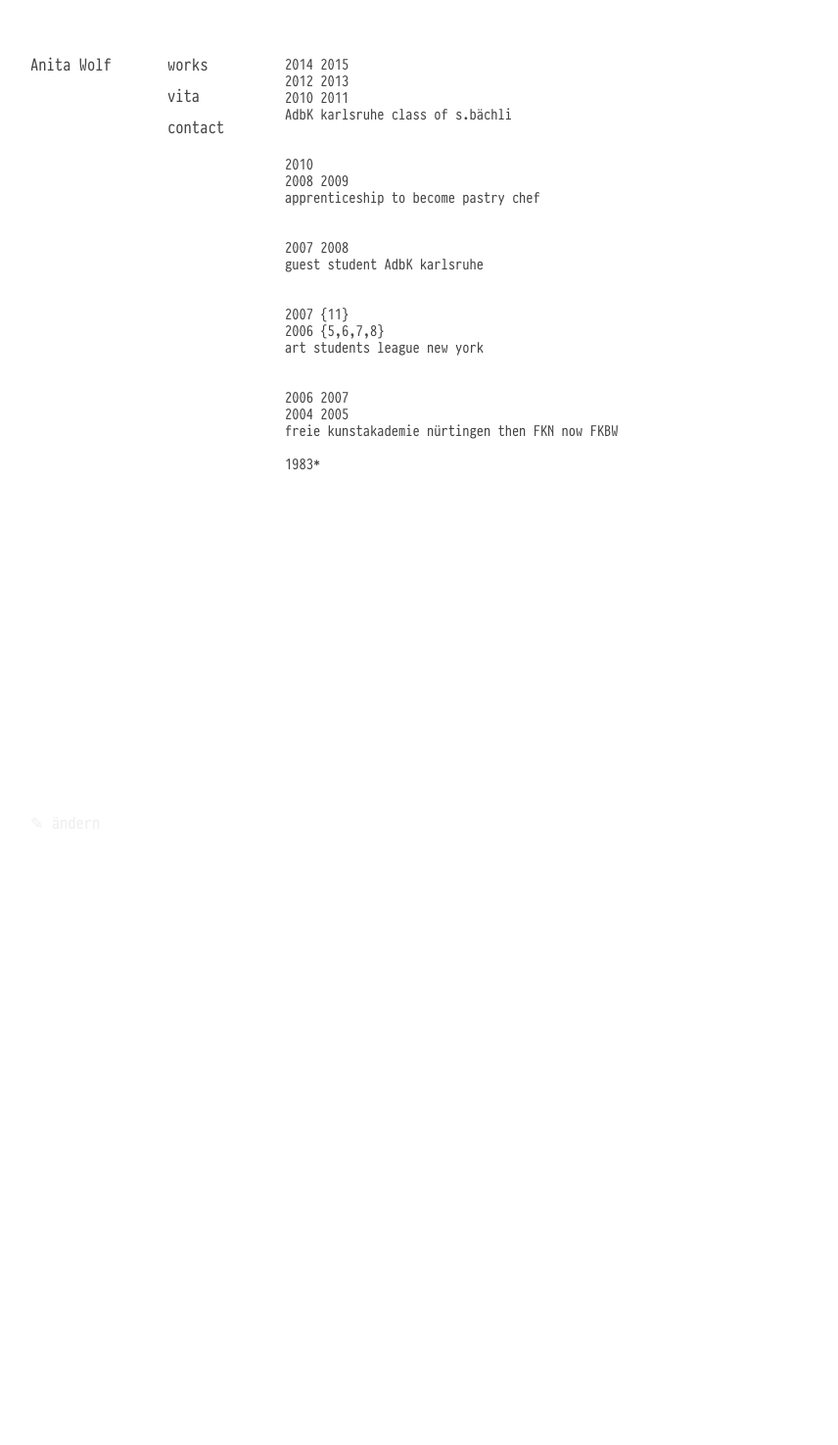
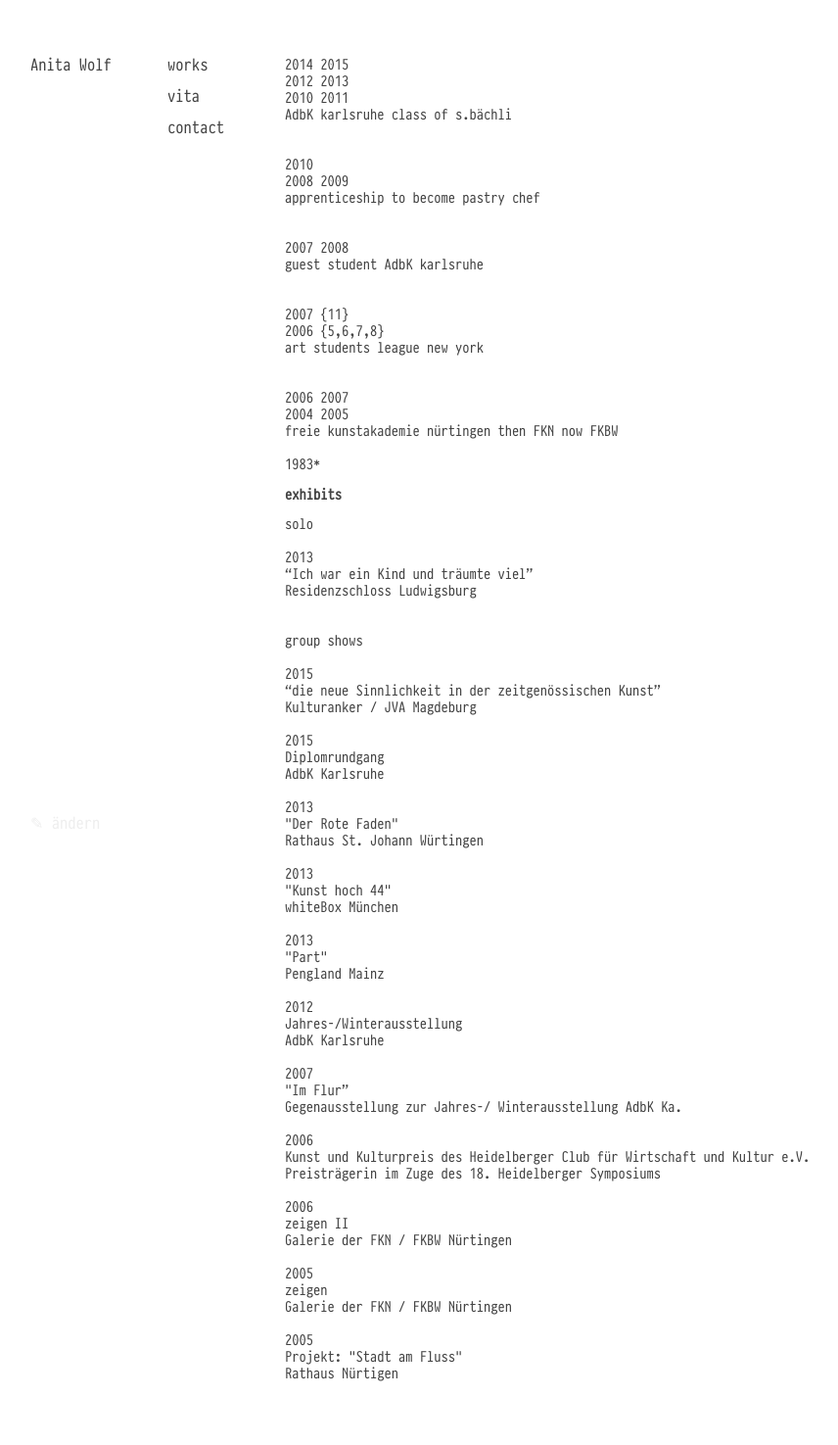
Before and after one commit to gwofaw/gwofaw.github.io, a Jekyll site: the page built from vita.md, in a window 1280 px wide. Shown: the whole page at 98% size, without its empty margins (129-985 px from the left). Built offline with Jekyll 4.4.1, drawn with Linux system fonts in a browser that asks for light colours; before the commit the page ends 900 px from its top, so only the background shows below that.

Commit message:
add shos to vita page

```diff
--- a/vita.md
+++ b/vita.md
@@ -27,3 +27,60 @@ title: vita
     freie kunstakademie nürtingen then FKN now FKBW
 
     1983*
+
+
+
+**`exhibits`**
+
+    solo
+
+    2013
+    “Ich war ein Kind und träumte viel”
+    Residenzschloss Ludwigsburg
+
+
+    group shows
+
+    2015
+    “die neue Sinnlichkeit in der zeitgenössischen Kunst”
+    Kulturanker / JVA Magdeburg
+
+    2015
+    Diplomrundgang
+    AdbK Karlsruhe
+
+    2013
+    "Der Rote Faden"
+    Rathaus St. Johann Würtingen
+
+    2013
+    "Kunst hoch 44"
+    whiteBox München
+
+    2013
+    "Part"
+    Pengland Mainz
+
+    2012
+    Jahres-/Winterausstellung
+    AdbK Karlsruhe
+
+    2007
+    "Im Flur”
+    Gegenausstellung zur Jahres-/ Winterausstellung AdbK Ka.
+
+    2006
+    Kunst und Kulturpreis des Heidelberger Club für Wirtschaft und Kultur e.V.
+    Preisträgerin im Zuge des 18. Heidelberger Symposiums
+
+    2006
+    zeigen II
+    Galerie der FKN / FKBW Nürtingen
+
+    2005
+    zeigen
+    Galerie der FKN / FKBW Nürtingen
+
+    2005
+    Projekt: "Stadt am Fluss"
+    Rathaus Nürtigen
```
